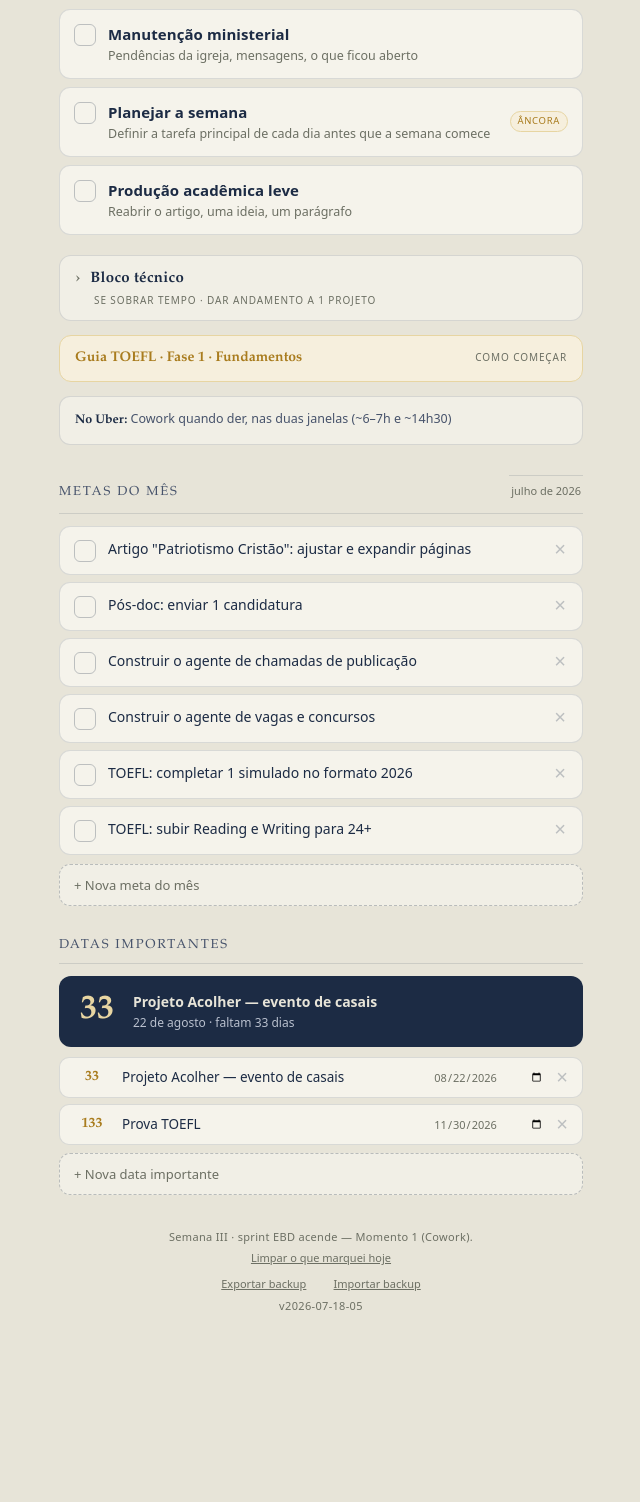
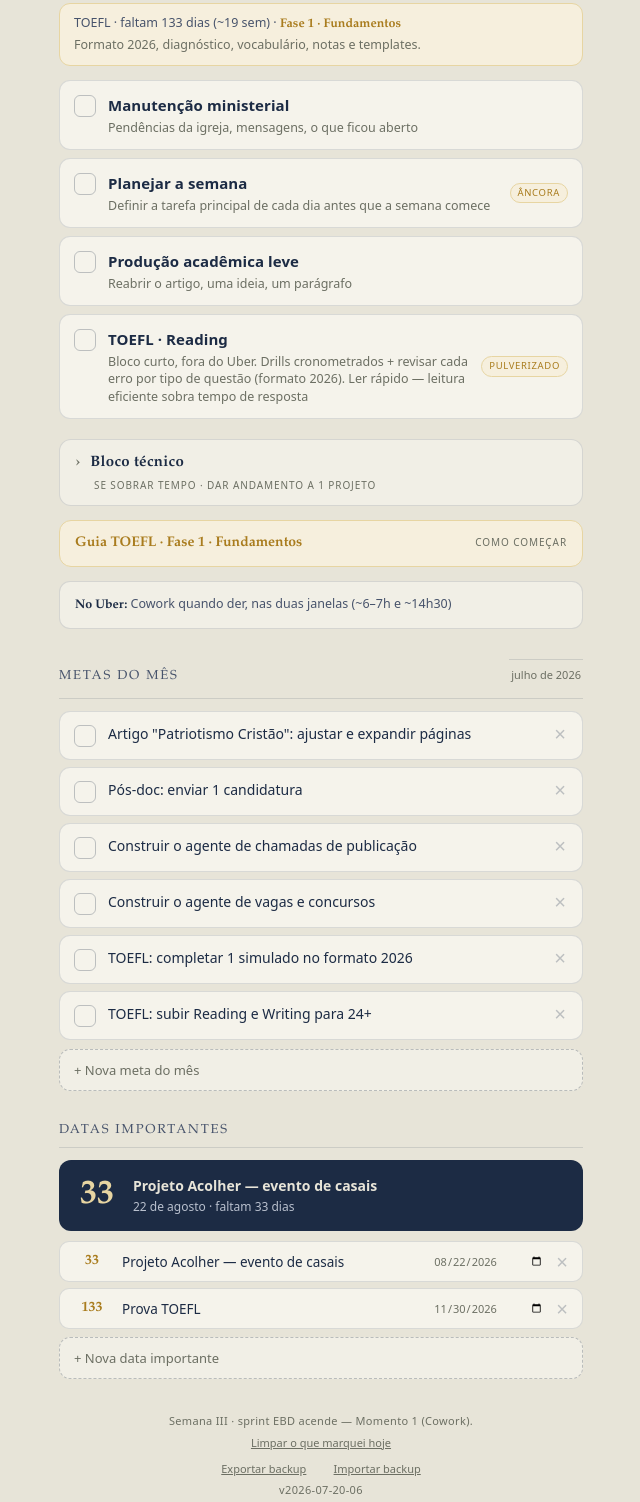
Before and after one commit to profjonathansousa/profjonathansousa.github.io, a plain HTML site: page Cronograma/index.html in a window 1280 px wide. Shown: the part 481-1983 px from the top of the page, without its empty margins (319-959 px from the left). Before the commit the page ends 1859 px from the top, so only its background shows below. Drawn offline with Linux system fonts and the light colour scheme.

Commit message:
Update index.html

```diff
--- a/Cronograma/index.html
+++ b/Cronograma/index.html
@@ -26,7 +26,6 @@
     -webkit-font-smoothing:antialiased;
     padding:env(safe-area-inset-top) env(safe-area-inset-right) env(safe-area-inset-bottom) env(safe-area-inset-left);}
   .wrap{max-width:560px;margin:0 auto;padding:20px 18px 64px;}
-
   .ordo{display:flex;gap:6px;margin-bottom:22px;}
   .ordo-seg{flex:1;text-align:center;padding:7px 4px 8px;border:1px solid var(--line);
     border-radius:8px;background:var(--paper-2);font-family:var(--display);color:var(--ink-soft);
@@ -39,23 +38,19 @@
   .ordo-seg.now{background:var(--ink);border-color:var(--ink);color:var(--gold-soft);box-shadow:var(--shadow);}
   .ordo-seg.now .lbl{color:var(--gold-line);}
   .ordo-seg.now.sprint{background:#3A2230;border-color:#3A2230;}
-
   .switch{display:flex;background:var(--paper-2);border:1px solid var(--line);
     border-radius:10px;padding:3px;margin-bottom:18px;}
   .switch button{flex:1;border:none;background:transparent;font-family:var(--sans);font-size:13px;
     font-weight:600;letter-spacing:.02em;color:var(--muted);padding:8px;border-radius:7px;cursor:pointer;transition:.15s;}
   .switch button.active{background:var(--ink);color:var(--paper);box-shadow:var(--shadow);}
-
   .plate-eyebrow{font-size:11px;letter-spacing:.16em;text-transform:uppercase;color:var(--muted);margin-bottom:2px;}
   .plate-day{font-family:var(--display);font-size:40px;line-height:1.02;font-weight:600;letter-spacing:-.01em;margin:0 0 6px;}
   .plate-eixo{font-family:var(--display);font-style:italic;font-size:17px;color:var(--gold);margin:0 0 4px;}
   .plate-date{font-size:12.5px;color:var(--muted);margin-bottom:20px;}
-
   .anchor{display:flex;align-items:baseline;gap:10px;padding:11px 14px;margin-bottom:8px;
     background:var(--ink);color:var(--paper);border-radius:10px;}
   .anchor .t{font-family:var(--display);font-size:13px;font-weight:600;color:var(--gold-soft);white-space:nowrap;letter-spacing:.02em;}
   .anchor .n{font-size:13.5px;line-height:1.35;}
-
   .tasks{list-style:none;margin:14px 0 0;padding:0;}
   .task{display:flex;align-items:flex-start;gap:12px;padding:13px 14px;margin-bottom:8px;
     background:var(--card);border:1px solid var(--line);border-radius:11px;cursor:pointer;transition:background .15s;}
@@ -73,12 +68,10 @@
   .task.done .task-note{opacity:.7;}
   .task .tag{flex:none;align-self:center;font-size:9.5px;letter-spacing:.07em;text-transform:uppercase;
     color:var(--gold);border:1px solid var(--gold-soft);padding:2px 7px;border-radius:20px;background:#F6EFDD;}
-
   .shead{font-family:var(--display);font-size:13px;letter-spacing:.14em;text-transform:uppercase;
     color:var(--ink-soft);margin:30px 0 12px;padding-bottom:7px;border-bottom:1px solid var(--line);
     display:flex;justify-content:space-between;align-items:baseline;}
   .shead .sub{font-family:var(--sans);font-size:11px;letter-spacing:0;text-transform:none;color:var(--muted);}
-
   .sprint-card{background:#F3E7DC;border:1px solid var(--crimson-soft);border-radius:12px;padding:15px 16px;margin-bottom:8px;}
   .sprint-card .lead{font-family:var(--display);font-style:italic;color:var(--crimson);font-size:15px;margin-bottom:9px;}
   .momento{display:flex;gap:11px;padding:8px 0;border-top:1px solid rgba(138,58,58,.16);}
@@ -87,7 +80,6 @@
   .momento .m-t{font-size:13px;color:var(--ink);}
   .momento .m-t b{font-weight:600;}
   .momento .m-t span{display:block;font-size:11.5px;color:var(--muted);margin-top:1px;}
-
   .goal{display:flex;align-items:flex-start;gap:12px;padding:12px 14px;margin-bottom:7px;
     background:var(--card);border:1px solid var(--line);border-radius:11px;}
   .goal .box{cursor:pointer;}
@@ -101,7 +93,6 @@
     border:1px dashed var(--line-strong);border-radius:11px;color:var(--muted);
     font-family:var(--sans);font-size:13px;cursor:pointer;text-align:left;}
   .add-row:active{background:#EAE7DC;}
-
   /* Bloco técnico */
   .tecbloco{border:1px solid var(--line);border-radius:12px;margin:20px 0 0;background:var(--paper-2);overflow:hidden;}
   .tecbloco summary{list-style:none;cursor:pointer;padding:12px 15px;display:flex;flex-direction:column;gap:3px;}
@@ -132,19 +123,16 @@
   .sub-text{flex:1;font-size:13.5px;line-height:1.4;color:var(--ink);outline:none;}
   .sub.st-1 .sub-text{color:var(--ink);font-weight:600;}
   .sub.st-2 .sub-text{color:var(--muted);text-decoration:line-through;text-decoration-color:var(--line-strong);}
-
   .count{display:flex;align-items:center;gap:14px;background:var(--ink);color:var(--paper);
     border-radius:12px;padding:15px 16px;margin-bottom:10px;}
   .count .num{font-family:var(--display);font-size:34px;font-weight:600;line-height:1;color:var(--gold-soft);min-width:44px;text-align:center;}
   .count .meta .c-t{font-size:14px;font-weight:600;}
   .count .meta .c-s{font-size:12px;color:#B9C0CE;margin-top:2px;}
-
   .ev{display:flex;align-items:center;gap:10px;padding:9px 12px;margin-bottom:6px;
     background:var(--card);border:1px solid var(--line);border-radius:10px;}
   .ev .ev-d{font-family:var(--display);font-weight:700;color:var(--gold);font-size:14px;min-width:40px;text-align:center;flex:none;}
   .ev .ev-t{flex:1;font-size:13.5px;outline:none;min-width:0;}
   .ev input[type=date]{border:none;background:transparent;font-family:var(--sans);font-size:11px;color:var(--muted);width:112px;flex:none;}
-
   .wday{border:1px solid var(--line);border-radius:11px;margin-bottom:8px;background:var(--paper-2);overflow:hidden;}
   .wday summary{list-style:none;cursor:pointer;padding:13px 15px;display:flex;justify-content:space-between;align-items:baseline;gap:10px;}
   .wday summary::-webkit-details-marker{display:none;}
@@ -154,16 +142,12 @@
   .wday .w-body{padding:0 15px 13px;font-size:13px;color:var(--ink-soft);}
   .wday .w-body div{padding:4px 0;border-top:1px solid var(--line);}
   .wday .w-body div:first-child{border-top:none;}
-
   .rule{margin-top:14px;padding:13px 15px;border:1px solid var(--line);border-radius:11px;
     background:var(--paper-2);font-size:12.5px;color:var(--ink-soft);}
   .rule b{color:var(--ink);font-family:var(--display);}
   .rule s{color:var(--muted);}
-
   .foot{margin-top:34px;text-align:center;font-size:11px;color:var(--muted);letter-spacing:.03em;}
   .foot button{background:none;border:none;color:var(--muted);text-decoration:underline;font-size:11px;cursor:pointer;font-family:var(--sans);margin:0 6px;line-height:2.2;}
-
-
   #ptr{position:fixed;top:0;left:0;right:0;text-align:center;padding:12px;font-size:12px;
     color:var(--muted);background:var(--paper-2);transform:translateY(-100%);transition:transform .15s;
     z-index:100;border-bottom:1px solid var(--line);letter-spacing:.03em;}
@@ -213,46 +197,45 @@
     <span id="ver"></span>
   </div>
 </div>
-
 <script>
-const APP_VERSION = "2026-07-18-05";
+const APP_VERSION = "2026-07-20-06";
 const DIAS = {
   1:{nome:"Segunda", eixo:"Abertura ministerial & planejamento", anchors:[],
      tasks:[
        {id:"seg-min", t:"Manutenção ministerial", n:"Pendências da igreja, mensagens, o que ficou aberto"},
        {id:"seg-plan", t:"Planejar a semana", n:"Definir a tarefa principal de cada dia antes que a semana comece", tag:"âncora"},
-       {id:"seg-acad", t:"Produção acadêmica leve", n:"Reabrir o artigo, uma ideia, um parágrafo"}
+       {id:"seg-acad", t:"Produção acadêmica leve", n:"Reabrir o artigo, uma ideia, um parágrafo"},
+       {id:"seg-toefl", t:"TOEFL · Reading", n:"Bloco curto, fora do Uber. Drills cronometrados + revisar cada erro por tipo de questão (formato 2026). Ler rápido — leitura eficiente sobra tempo de resposta", tag:"pulverizado"}
      ], uber:"Cowork quando der, nas duas janelas (~6–7h e ~14h30)"},
   2:{nome:"Terça", eixo:"Internacionalização — produção", anchors:[],
      tasks:[
        {id:"ter-art", t:"Artigo: escrever e expandir", n:"Bloco principal do dia. Aumentar páginas do recorte ativo"},
        {id:"ter-pos", t:"Pós-doc", n:"Research statement, candidaturas, prazos"},
-       {id:"ter-toefl", t:"TOEFL · Reading", n:"Bloco curto, fora do Uber. Drills cronometrados + revisar cada erro por tipo de questão (formato 2026)", tag:"pulverizado"}
+       {id:"ter-toefl", t:"TOEFL · Listening", n:"Bloco curto. 1 set com o método dos 4 quadrantes: Q1 Ideia central · Q2 Dados (números, nomes) · Q3 Guinada (but/however) · Q4 Tom do falante. Regra de ouro: só escreva o que a memória vai perder", tag:"pulverizado"}
      ], uber:"Cowork quando der. Na fase de sprint: Momento 1 da EBD aqui"},
   3:{nome:"Quarta", eixo:"Preparo Joel de Oliveira", anchors:[],
      tasks:[
        {id:"qua-aula", t:"Preparar aulas", n:"O preparo de quinta já cobre a sexta (as duas turmas são 3º ano)", tag:"exclusivo"},
        {id:"qua-aval", t:"Preparar e revisar avaliações", n:"Correções, provas, o que vence na semana"},
        {id:"qua-outras", t:"Revisar EM1 / EM2 se houver", n:"Só o que a semana pedir"},
-       {id:"qua-toefl", t:"TOEFL · Listening", n:"Bloco curto. 1 set com notas ativas: ideia central, exemplos, atitude do falante, transições", tag:"pulverizado"}
+       {id:"qua-toefl", t:"TOEFL · Vocabulário + shadowing", n:"O bloco mais leve: Anki (Academic Word List) + 10 min de shadowing. Protocolo: ouça a frase, repita reproduzindo ritmo e entonação (não só as palavras), grave-se e compare. Só se houver energia", tag:"pulverizado"}
      ], uber:"Cowork quando der."},
   4:{nome:"Quinta", eixo:"Aula no Joel de Oliveira",
      anchors:[{t:"7h–14h30", n:"Aula no C.E. Prof. Joel de Oliveira"}],
      tasks:[
        {id:"qui-rec", t:"Livre a partir das 16h", n:"Uber da tarde, descanso ou uma tarefa leve já definida"},
-       {id:"qui-toefl", t:"TOEFL · Vocabulário + shadowing", n:"O bloco mais leve: Anki (Academic Word List) + 10 min de shadowing. Só se houver energia", tag:"pulverizado"}
+       {id:"qui-toefl", t:"TOEFL · Writing", n:"Bloco curto. 1 tarefa cronometrada, alternar Write an Email (saudação → contexto → pedido → checklist de pontos → fechamento → despedida) e Academic Discussion (posição na 1ª frase → 1 razão → 1 exemplo), depois autocorreção. Uma ideia por frase, sem parênteses", tag:"pulverizado"}
      ], uber:"Só à tarde/noite (a manhã é aula). Cowork curto"},
   5:{nome:"Sexta", eixo:"Aula + escrita acadêmica",
      anchors:[{t:"7h–10h30", n:"Aula no Joel (3º ano) — preparada na quarta"}],
      tasks:[
        {id:"sex-esc", t:"Escrita acadêmica", n:"Na janela livre 11h30–15h00. O artigo é o dono do dia até sair", tag:"âncora"},
-       {id:"sex-toefl", t:"TOEFL · Writing", n:"Bloco curto. 1 tarefa cronometrada, alternar Write an Email e Academic Discussion, depois autocorreção", tag:"pulverizado"}
+       {id:"sex-toefl", t:"TOEFL · Speaking + simulado", n:"Bloco maior. Esqueleto PREP no Take an Interview: Posição na 1ª frase → Razão única → Exemplo concreto → fechamento natural. Se travar, não recomece — termine a frase mesmo assim. Gravar e comparar com modelos. A cada 2–3 semanas, trocar por 1 simulado no formato 2026", tag:"pulverizado"}
      ], uber:"Depois das 15h. Cowork quando der"},
   6:{nome:"Sábado", eixo:"Consolidação, pós-doc & técnico", anchors:[], tecnico:true,
      tasks:[
        {id:"sab-agentes", t:"Processar o que os agentes trouxeram", n:"Chamadas de publicação, vagas de pós-doc e concursos da semana"},
-       {id:"sab-consol", t:"Consolidar a semana", n:"O que andou, o que fica para a próxima"},
-       {id:"sab-toefl", t:"TOEFL · Speaking + simulado", n:"Bloco maior. Gravar respostas e comparar com modelos. A cada 2–3 semanas, trocar por 1 simulado no formato 2026", tag:"pulverizado"}
+       {id:"sab-consol", t:"Consolidar a semana", n:"O que andou, o que fica para a próxima"}
      ], uber:"Cowork quando der, nas duas janelas"},
   0:{nome:"Domingo", eixo:"EBD, igreja & descanso",
      anchors:[{t:"9h00", n:"Escola Bíblica Dominical — IBFC"}],
@@ -262,7 +245,6 @@ const DIAS = {
      ], uber:"Descanso. Sem Uber, sem TOEFL"}
 };
 const ORDEM_SEMANA = [1,2,3,4,5,6,0];
-
 const EVENTOS_DEFAULT = [{id:"e1", t:"Projeto Acolher — evento de casais", data:"2026-08-22"},{id:"e-toefl", t:"Prova TOEFL", data:"2026-11-30"}];
 const METAS_DEFAULT = [
   {id:"m1", t:"Artigo \"Patriotismo Cristão\": ajustar e expandir páginas", done:false},
@@ -310,23 +292,18 @@ const TECNICO_DEFAULT = [
     {id:"s46", t:"Definir data e abrir inscrições (turma piloto)", st:0}
   ]}
 ];
-
 const now = new Date();
 const todayIdx = now.getDay();
 const dateKey = ymd(now);
 const monthKey = now.getFullYear()+"-"+String(now.getMonth()+1).padStart(2,"0");
-
 function ymd(d){return d.getFullYear()+"-"+String(d.getMonth()+1).padStart(2,"0")+"-"+String(d.getDate()).padStart(2,"0");}
 function LS(k,def){try{const v=localStorage.getItem(k);return v===null?def:JSON.parse(v);}catch(e){return def;}}
 function save(k,v){try{localStorage.setItem(k,JSON.stringify(v));}catch(e){}}
-
 let checks = LS("cron:checks:"+dateKey, {});
 function toggleCheck(id){checks[id]=!checks[id];save("cron:checks:"+dateKey,checks);renderHoje();}
-
 function weekOfMonth(d){return Math.min(4, Math.ceil(d.getDate()/7));}
 const wom = weekOfMonth(now);
 const phase = wom<=2 ? "livre" : (wom===3 ? "ebd1" : "ebd2");
-
 function renderOrdo(){
   const romans=["I","II","III","IV"], labels=["livre","livre","EBD","EBD"];
   document.getElementById("ordo").innerHTML = romans.map((r,i)=>{
@@ -341,10 +318,8 @@ function renderOrdo(){
   };
   document.getElementById("phase-note").textContent=notes[phase];
 }
-
 function tag(t){return t?`<span class="tag">${t}</span>`:"";}
 const CHK='<svg viewBox="0 0 24 24"><polyline points="4 12 10 18 20 6"/></svg>';
-
 /* Plano TOEFL — edite estas 4 datas para recalibrar as janelas */
 const TOEFL_PLANO = {
   inicio: "2026-07-20",   // começo do preparo
@@ -364,7 +339,6 @@ function toeflFase(){
     return {dias, sem: Math.max(0, Math.ceil(dias/7)), fase, foco};
   }catch(e){ return null; }
 }
-
 /* Guia TOEFL — conteúdo por fase, marcável e com links (persistido) */
 const TOEFL_GUIA = {
   f1:{
@@ -442,7 +416,6 @@ function renderGuia(){
   h+=`</div></div></details>`;
   return h;
 }
-
 function renderHoje(){
   const d=DIAS[todayIdx];
   const dateStr=now.toLocaleDateString("pt-BR",{weekday:"long",day:"numeric",month:"long"});
@@ -451,9 +424,7 @@ function renderHoje(){
   html+=`<h1 class="plate-day">${d.nome}</h1>`;
   html+=`<p class="plate-eixo">${d.eixo}</p>`;
   html+=`<p class="plate-date">${dateStr.charAt(0).toUpperCase()+dateStr.slice(1)}</p>`;
-
   d.anchors.forEach(a=>{html+=`<div class="anchor"><span class="t">${a.t}</span><span class="n">${a.n}</span></div>`;});
-
   if(phase!=="livre"){
     html+=`<div class="sprint-card"><div class="lead">Sprint EBD — material do próximo mês</div>`;
     if(phase==="ebd1"){
@@ -465,7 +436,6 @@ function renderHoje(){
     }
     html+=`</div>`;
   }
-
   const temToefl = d.tasks.some(t=>/toefl/i.test(t.id));
   if(temToefl){ const f=toeflFase(); if(f){
     html+=`<div class="toefl-fase">TOEFL · faltam ${f.dias} dia${f.dias===1?"":"s"} (~${f.sem} sem) · <b>${f.fase}</b><span>${f.foco}</span></div>`;
@@ -489,14 +459,11 @@ function renderHoje(){
   </details>`;
   html+=renderGuia();
   html+=`<div class="rule"><b>No Uber:</b> ${d.uber} </div>`;
-
   html+=`<div class="shead">Metas do mês <span class="sub">${now.toLocaleDateString("pt-BR",{month:"long",year:"numeric"})}</span></div><div id="metas"></div>`;
   html+=`<div class="shead">Datas importantes</div><div id="eventos"></div>`;
-
   document.getElementById("view-hoje").innerHTML=html;
   renderMetas(); renderEventos(); renderTecnico();
 }
-
 function getMetas(){return LS("cron:metas:"+monthKey, JSON.parse(JSON.stringify(METAS_DEFAULT)));}
 function setMetas(m){save("cron:metas:"+monthKey,m);}
 function renderMetas(){
@@ -516,7 +483,6 @@ function editMeta(i,t){const m=getMetas();m[i].t=t.trim()||m[i].t;setMetas(m);}
 function delMeta(i){const m=getMetas();m.splice(i,1);setMetas(m);renderMetas();}
 function addMeta(){const m=getMetas();m.push({id:"m"+Date.now(),t:"",done:false});setMetas(m);renderMetas();
   const b=document.querySelectorAll("#metas .goal-text");if(b.length)b[b.length-1].focus();}
-
 function getEventos(){return LS("cron:eventos", JSON.parse(JSON.stringify(EVENTOS_DEFAULT)));}
 function setEventos(e){save("cron:eventos",e);}
 function diasAte(iso){const [y,m,dd]=iso.split("-").map(Number);
@@ -553,7 +519,6 @@ function dateEv(i,v){const ref=sortedRef(i);const e=getEventos();const j=e.findI
   if(j>-1&&v){e[j].data=v;setEventos(e);renderEventos();}}
 function delEv(i){const ref=sortedRef(i);const e=getEventos().filter(x=>x.id!==ref.id);setEventos(e);renderEventos();}
 function addEv(){const e=getEventos();e.push({id:"e"+Date.now(),t:"",data:ymd(now)});setEventos(e);renderEventos();}
-
 /* ---- Bloco técnico: projetos com estado persistente (sem data) ---- */
 function getTec(){return LS("cron:tecnico", JSON.parse(JSON.stringify(TECNICO_DEFAULT)));}
 function setTec(p){save("cron:tecnico",p);}
@@ -590,7 +555,6 @@ function renderTecnico(){
   h+=`<button class="add-row" onclick="addProj()">+ Novo projeto técnico</button>`;
   box.innerHTML=h;
 }
-
 function renderSemana(){
   let html=`<p class="plate-eyebrow">Visão geral</p><h1 class="plate-day" style="font-size:30px;margin-bottom:16px;">A semana</h1>`;
   ORDEM_SEMANA.forEach(idx=>{
@@ -603,7 +567,6 @@ function renderSemana(){
   });
   document.getElementById("view-semana").innerHTML=html;
 }
-
 function escapeHtml(s){return (s||"").replace(/[&<>"]/g,c=>({"&":"&amp;","<":"&lt;",">":"&gt;",'"':"&quot;"}[c]));}
 function setView(v){const hoje=v==="hoje";
   document.getElementById("view-hoje").hidden=!hoje;
@@ -611,7 +574,6 @@ function setView(v){const hoje=v==="hoje";
   document.getElementById("tab-hoje").classList.toggle("active",hoje);
   document.getElementById("tab-semana").classList.toggle("active",!hoje);}
 function limparHoje(){checks={};save("cron:checks:"+dateKey,{});renderHoje();}
-
 /* ---- Backup: exportar / importar todos os dados cron: ---- */
 function coletarDados(){
   const d={};
@@ -648,8 +610,6 @@ function importarDados(input){
   };
   reader.readAsText(file);
 }
-
-
 /* ---- Atualização automática + puxar para atualizar ---- */
 function baseUrl(){return location.pathname;}
 async function checkUpdate(){
@@ -676,7 +636,6 @@ async function checkUpdate(){
   });
 })();
 document.getElementById("ver").textContent = "v"+APP_VERSION;
-
 /* Reset único do bloco técnico para a nova lista de 4 projetos.
    Roda uma só vez: grava a marca da seed e não sobrescreve edições futuras. */
 const TEC_SEED = "2026-07-18-4projetos";
@@ -684,10 +643,8 @@ if(LS("cron:tecnico-seed", null) !== TEC_SEED){
   setTec(JSON.parse(JSON.stringify(TECNICO_DEFAULT)));
   save("cron:tecnico-seed", TEC_SEED);
 }
-
 renderOrdo(); renderHoje(); renderSemana();
 checkUpdate();
-
 </script>
 </body>
 </html>
```
